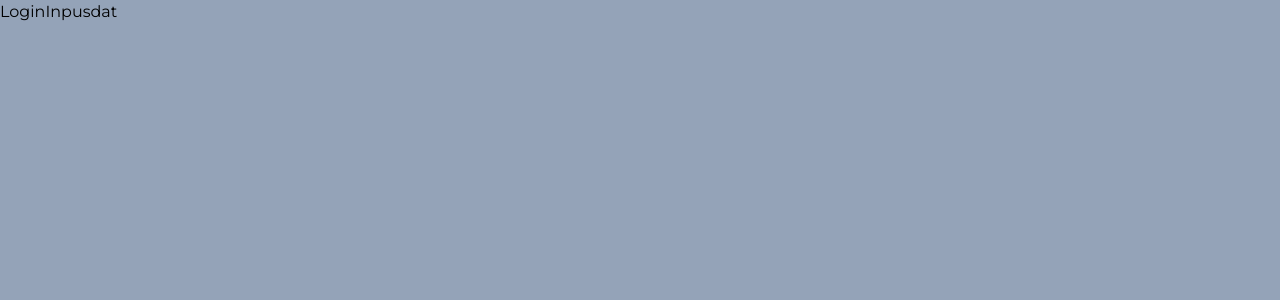
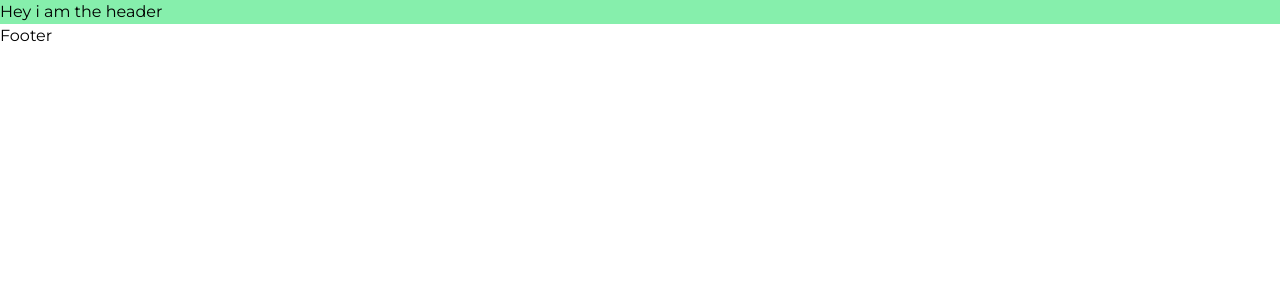
Before and after one commit to JulianCeleita/comments-app, a Next.js app: page /components/login in a window 1280 px wide. Shown: the top 300 px of the page. Built offline with nearby package versions, Linux system fonts and the light colour scheme.

Commit message:
Login components ordered and new Main

```diff
--- a/app/components/index.ts
+++ b/app/components/index.ts
@@ -1 +1,4 @@
+export { default as Footer } from './login/Footer';
+export { default as Header } from './login/Header';
+export { default as Main } from './login/Main';
 export { default as page } from './login/page';
--- a/app/components/login/Footer.tsx
+++ b/app/components/login/Footer.tsx
@@ -0,0 +1,6 @@
+function Footer() {
+  return (
+    <div>Footer</div>
+  )
+}
+export default Footer
--- a/app/components/login/Header.tsx
+++ b/app/components/login/Header.tsx
@@ -1,5 +1,7 @@
-export default function Header() {
+function Header() {
   return (
-    <div className="fixed w-full top-0 left-0 bg-green-300">Header</div>
+    <div className="fixed w-full top-0 left-0 bg-green-300">Hey i am the header</div>
   )
 }
+
+export default Header;
--- /dev/null
+++ b/app/components/login/Main.tsx
@@ -0,0 +1,6 @@
+function Main() {
+  return (
+    <div className="bg-red-700">LoginInpusdat</div>
+  )
+}
+export default Main
--- a/app/components/login/page.tsx
+++ b/app/components/login/page.tsx
@@ -1,8 +1,13 @@
+import Footer from "./Footer";
+import Header from "./Header";
+import Main from './Main';
 
 const newsda = () => {
   return (
     <>
-      <div className="flex flex-col min-h-screen relative bg-slate-400">LoginInpusdat</div>
+      <Header/>
+      <Main/>
+      <Footer/>
     </>
   );
 };
```
